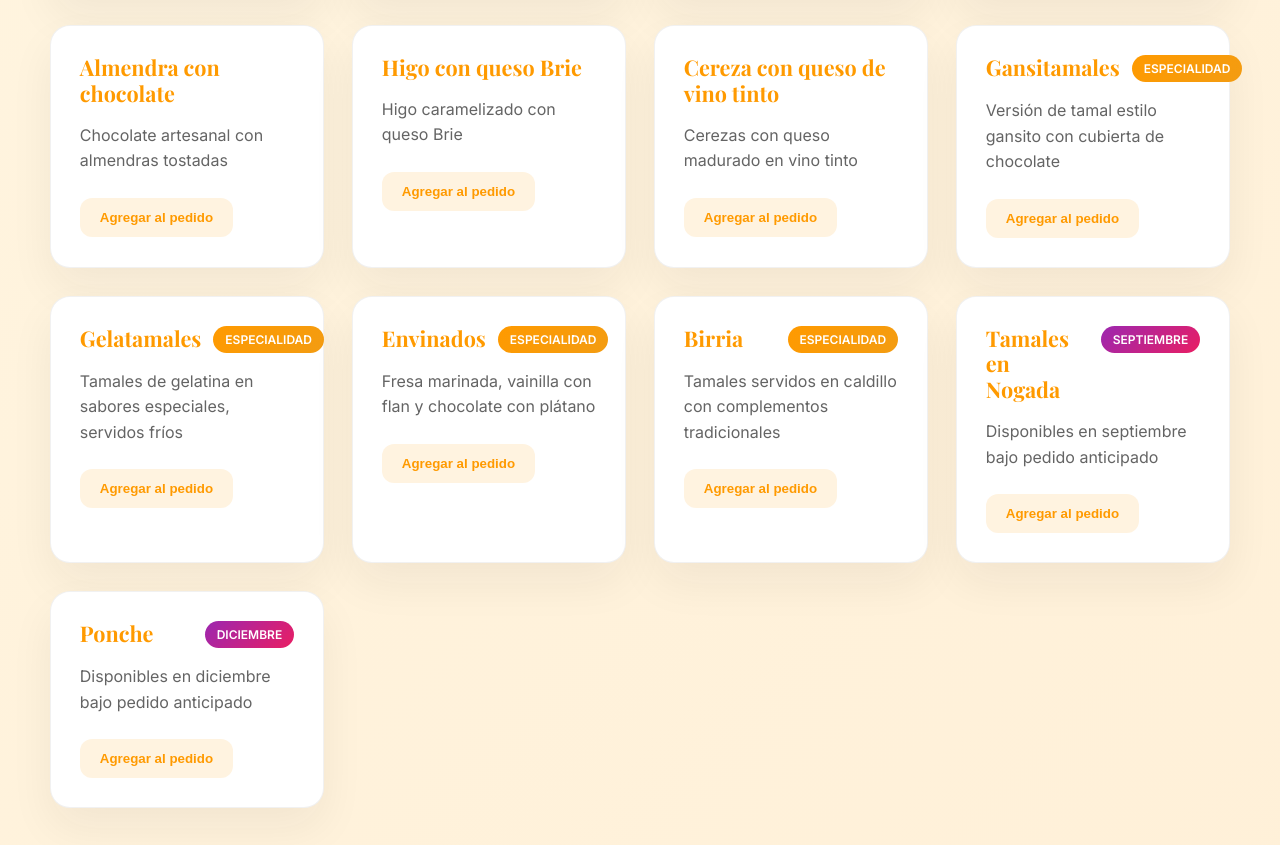
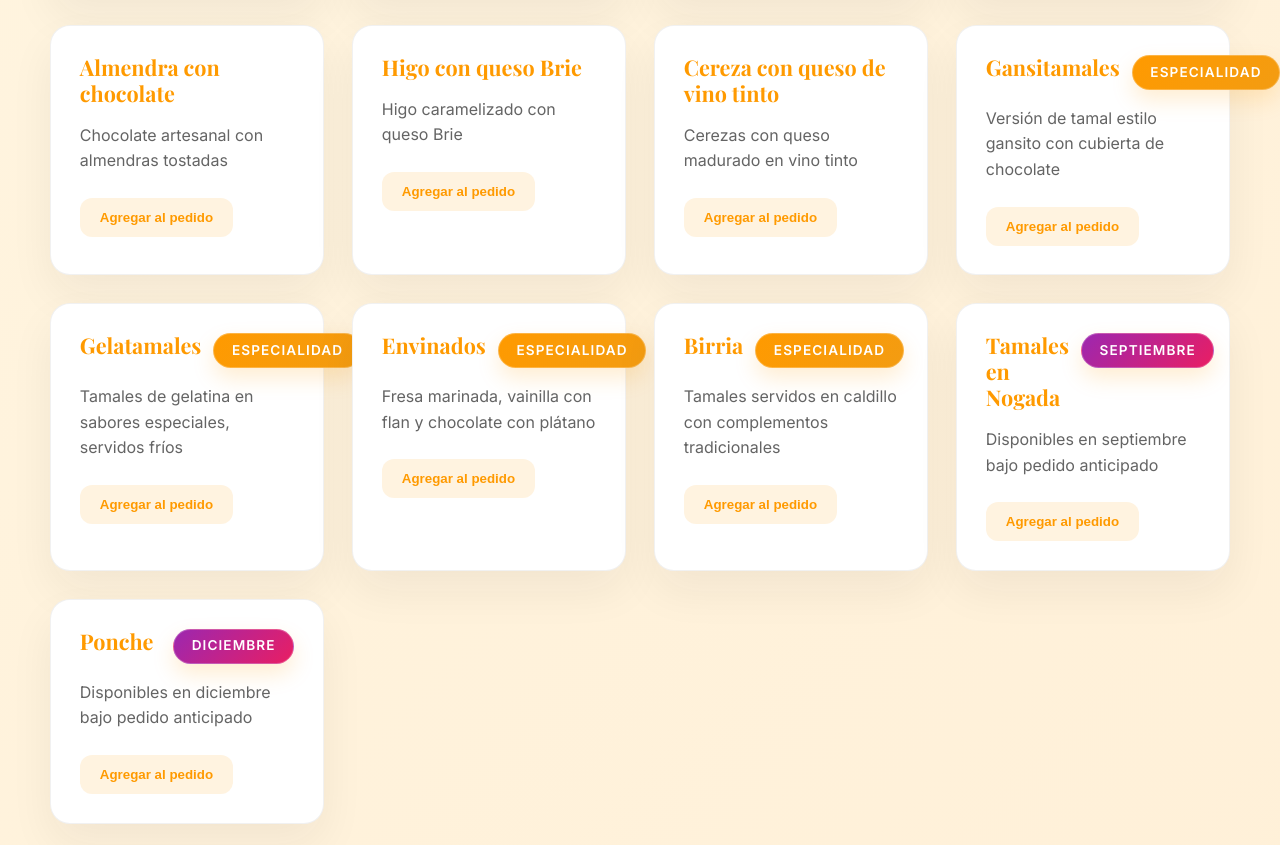
Before and after one commit to NFTSkull/tamales, a website built with Vite: page index.html in a window 1280 px wide. Shown: the part 2773-3618 px from the top of the page. Built offline with nearby package versions, Linux system fonts and the light colour scheme.

Commit message:
style(productos): realzar badge de especialidad en desktop

```diff
--- a/src/styles/main.scss
+++ b/src/styles/main.scss
@@ -540,6 +540,23 @@ img {
   }
 }
 
+@media (min-width: 1024px) {
+  .product-card {
+    &__badges {
+      justify-content: flex-end;
+      gap: 0.6rem;
+    }
+
+    &__badge {
+      font-size: 0.85rem;
+      letter-spacing: 0.08em;
+      padding: 0.35rem 1.1rem;
+      box-shadow: 0 10px 22px rgba(255, 154, 0, 0.18);
+      border: 1px solid rgba(255, 255, 255, 0.25);
+    }
+  }
+}
+
 .products-grid__note {
   margin-top: 2.5rem;
   text-align: center;
```
